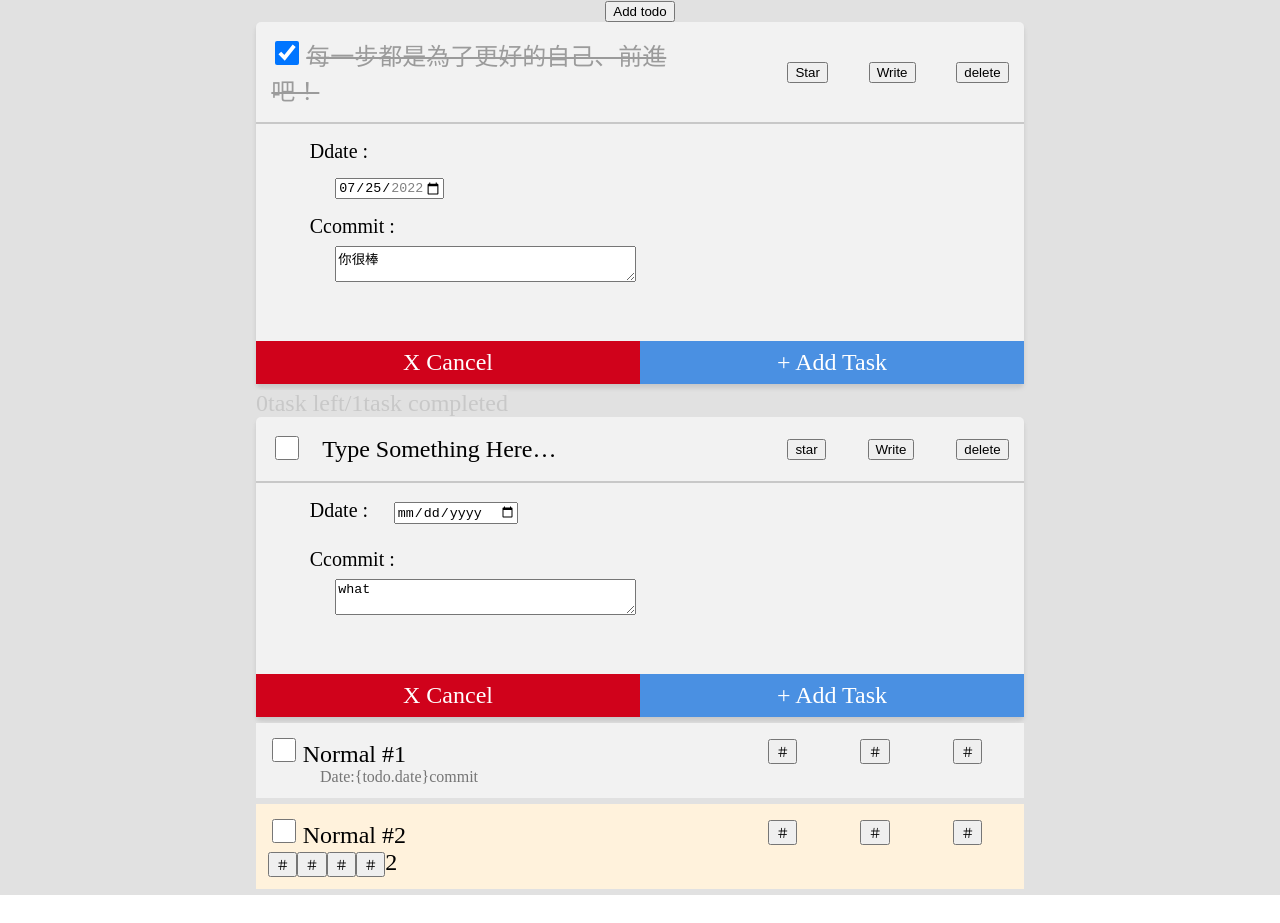
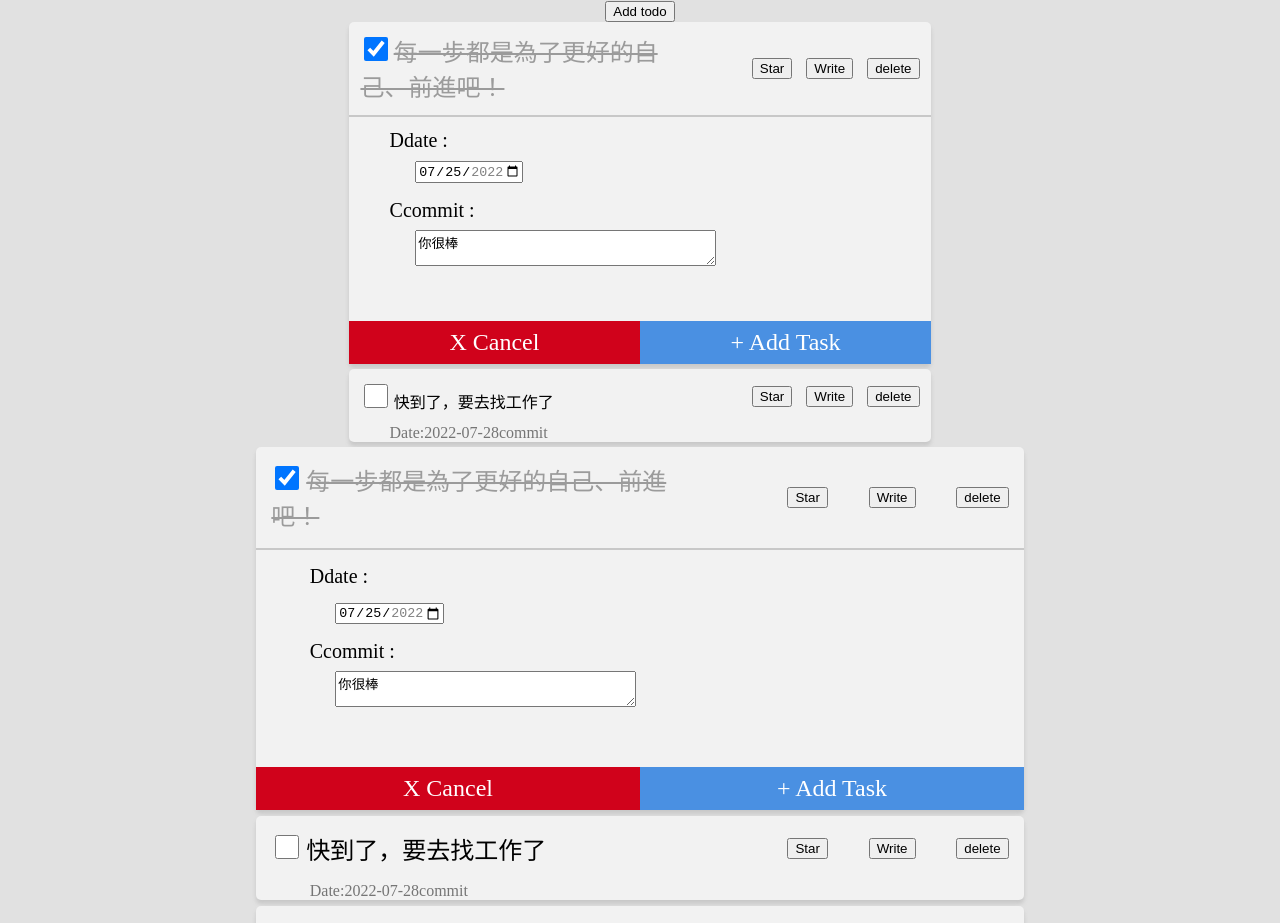
Before and after one commit to nstksean/reactTodoList, a React (Create React App) app: page / in a window 1280 px wide. Shown: the part 139-1062 px from the top of the page. Before the commit the page ends 1034 px from the top, so only its background shows below. Built offline with nearby package versions, Linux system fonts and the light colour scheme.

Commit message:
07/28 try to add TabNav

```diff
--- a/src/App.css
+++ b/src/App.css
@@ -47,7 +47,8 @@ form {
     margin: 0 30px 0 30px;
 }
 
-.filter:hover {
+.filter:hover,
+.filterActive {
     box-sizing: border-box;
     padding: 24px 0px 19px 0px;
     border-bottom: #00408B 5px solid;
@@ -320,3 +321,8 @@ input[type='checkbox'] {
     align-items: flex-start;
     background: #E1E1E1;
 }
+
+.tab {
+    width: 100%;
+    height: auto;
+}
--- a/src/App.js
+++ b/src/App.js
@@ -1,168 +1,7 @@
-
 
 import React, { useEffect, useState } from 'react';
 import './App.css';
-
-
-function TodoItem({
-    handleChangeTask,
-    className, todo, idx,
-    handleDeleteTodo,
-    handleChceckboxToggleIsDone,
-    handleToggleIsImportant,
-    handleAddTask,
-    handleDateSet,
-    handleToggleCancel,
-    handleToggleIsWrite,
-}) {
-    // const [input, setInput] = useState("")
-    const handleChceckboxChange = () => {
-        handleChceckboxToggleIsDone(todo.id)
-    }
-    const handleDeleteClick = () => {
-        handleDeleteTodo(todo.id)
-    }
-    const handleWriteClick = () => {
-        handleToggleIsWrite(todo.id)
-    }
-    const handleStarClick = () => {
-        handleToggleIsImportant(todo.id)
-    }
-    const getImportant = () => {
-        return todo.isImportant ? "checkedOpenTodoItem" : "openTodoItem";
-    }
-    const getDetail = () => {
-        return todo.isWrite ? "" : "hide"
-    }
-    const noDetail = () => {
-        return todo.isWrite ? "hide" : ""
-    }
-
-    // const showDetailDate = () => {
-    //     return todo.date !== "" ? "" : "hide"
-    // }
-    // const showDetailCommit = () => {
-    //     return todo.commit !== "" ? "" : "hide"
-    // }
-
-    const handleAddClick = () => {
-        // handleAddTask(todo.id)
-        // handleDateSet(todo.id)
-        //test
-        handleWriteClick()
-        // alert("Click Add|||=.=")
-
-    }
-    const handleCancelClick = () => {
-        handleToggleCancel(todo.id, todo.date, todo.commit)
-    }
-    const handleDateChange = (e) => {
-        handleDateSet(todo.id, e.target.value)
-    }
-
-
-    const handleCommitChange = (e) => {
-        handleChangeTask(todo.id, e.target.value)
-    }
-
-
-
-    return (
-
-        <div className="todoList">
-            <div className={getImportant()}>
-                <div className="openTodoCheckbox">
-                    <div className="checkLabel">
-                        <input type="checkbox" id={todo.id} checked={todo.isDone} onChange={handleChceckboxChange} />
-
-                        <label className="label"
-                            htmlFor={todo.id}
-                        >{todo.content}</label>
-                    </div>
-
-                    <div className="todoBtn">
-                        <button
-                            onClick={handleStarClick}
-                            className="btn_star">Star</button>
-                        <button
-                            onClick={handleWriteClick}
-                            className="btn_write">Write</button>
-                        <button
-                            onClick={handleDeleteClick}
-                            className="btn_delete">delete</button>
-                    </div>
-                </div>
-
-                <div className={getDetail() + " " + "openTodoDetail"}>
-                    <div className="labelContainer">
-                        <div className='faviconDate'>D </div>
-                        <label htmlFor="date">date :</label>
-                    </div>
-                    <div className='dateInput'>
-                        <input type="date"
-                            id="date"
-                            name="todo-date"
-                            value={todo.date}
-                            min="2022-03-24"
-                            max="2022-09-01"
-                            onChange={handleDateChange} />
-                    </div>
-                    <div className="labelContainer">
-                        <div className='faviconCommit'>C
-                        </div>
-                        <label htmlFor={todo.id}>commit :</label>
-                    </div>
-                    <div className='commitArea' >
-                        <textarea
-                            value={todo.commit}
-                            id={todo.id}
-                            name="commit"
-                            onChange={handleCommitChange}
-                            row={4}
-                            cols={35} /></div>
-                </div>
-                <div className={noDetail() + " " + "todoDetail"}>
-                    <span className="date" >
-                        {todo.date === ' ' || "" ? " " : "Date:"}</span>
-                    <span className="date">
-                        {todo.date === ' ' || "" ? " " : todo.date}</span>
-                    <span className="date">
-                        {todo.commit === ' ' || "" ? "" : "commit"}</span>
-                </div>
-
-                <div className={getDetail() + " " + 'todoDetailBtnContainer'}>
-                    <button className="cancel"
-                        onClick={handleCancelClick}>
-                        X Cancel
-                    </button>
-                    <button
-                        className="addTask"
-                        onClick={handleAddClick}>
-                        + Add Task
-                    </button>
-                </div>
-
-            </div>
-        </div >
-    );
-}
-
-
-
-function Status(countDoneTask, countLeftTask) {
-
-
-
-    return (
-        <div className='status'>
-            <div className='taskLeft'>{countLeftTask}task Left</div>
-            <div className='taskComplete'>{countDoneTask}task Completed</div>
-        </div>
-    )
-}
-
-
-
+import TodoItem from './TodoItem';
 
 function App() {
 
@@ -176,13 +15,15 @@ function App() {
             commit: '你很棒',
             date: '2022-07-25'
         },
-        // {
-        //     id: 2,
-        //     content: 'default 2',
-        //     isDone: true,
-        //     isWrite: false,
-        //     isImportant: false,
-        // }
+        {
+            id: 2,
+            content: '快到了，要去找工作了',
+            isDone: false,
+            isWrite: false,
+            isImportant: false,
+            commit: 'ＯＫ的',
+            date: '2022-07-28'
+        }
     ])
     const [value, setValue] = useState('')
 
@@ -307,7 +148,6 @@ function App() {
             0
         );
         setCountLT(lT)
-        console.log("countLeftTask", lT)
 
     }
 
@@ -317,25 +157,49 @@ function App() {
             0
         );
         setCountDT(dT)
-        console.log("countDoneTask", dT)
     }
-    const handleCountClick = () => {
+    useEffect((status) => {
         countDoneTask()
         countLeftTask()
-        // console.log(lt,dT)
+        hideIsDon()
+    })
+    const [status, setStatus] = useState("")
+
+    const handleTab1Click = () => {
+        setStatus("tab1")
     }
-
-    useEffect(() => {
-        countDoneTask()
-        countLeftTask()
-    })
+    const handleTab2Click = () => {
+        setStatus("tab2")
+    }
+    const handleTab3Click = () => {
+        hideIsDon()
+        console.log("tab3")
+    }
+    const hideIsDon = () => {
+        return todos.isDone ? "hide" : " "
+    }
+    // const getStatus = (status, show, setShow) => {
+    //     switch (status) {
+    //         case "tab1": return todo.map
+    //         case "tab2": return setShow("showDone")
+    //         case "tab3": return setShow("showNoDone")
+    //         default: setShow("showAll")
+    //     }
+    // }
 
     return (
         <div className="App">
+            {/* <TabNav /> */}
             <div className="navContainer">
-                <div className="filter">My Tasks</div>
-                <div className="filter">In Progress</div>
-                <div className="filter">Completed</div>
+                <div className="filter" onClick={handleTab1Click}
+                /*id={tab1}*/
+                >My Task</div>
+                <div className="filter" onClick={handleTab2Click}
+                // id={tab2}
+                >In Progress</div>
+                <div className="filter" onClick={handleTab3Click}
+                // id={tab3}
+                >Completed</div>
             </div>
             <form onSubmit={handleInputSubmit}>
                 <div className="input">
@@ -349,7 +213,7 @@ function App() {
                     <button onClick={handleInputSubmit}>Add todo</button>
                 </div>
             </form>
-
+            <div className={hideIsDon()}>
                 {todos.map((todo, idx) =>
                     <TodoItem
                         key={todo.id}
@@ -357,24 +221,63 @@ function App() {
                         idx={idx}
                         commit={todo.commit}
                         date={todo.date}
+                        isDone={todo.isDone}
                         handleChceckboxToggleIsDone={handleChceckboxToggleIsDone}
                         handleDeleteTodo={handleDeleteTodo}
                         handleToggleIsImportant={handleToggleIsImportant}
                         handleChangeTask={handleChangeTask}
                         handleDateChange={handleDateChange}
                         handleDateSet={handleDateSet}
-
+                        handleToggleIsWrite={handleToggleIsWrite}
+                        handleToggleCancel={handleToggleCancel}
+                    />)
+                }</div>
+            <div className='todoList'>
+                {todos.map((todo, idx) =>
+                    <TodoItem
+                        key={todo.id}
+                        todo={todo}
+                        idx={idx}
+                        commit={todo.commit}
+                        date={todo.date}
+                        isDone={todo.isDone}
+                        handleChceckboxToggleIsDone={handleChceckboxToggleIsDone}
+                        handleDeleteTodo={handleDeleteTodo}
+                        handleToggleIsImportant={handleToggleIsImportant}
+                        handleChangeTask={handleChangeTask}
+                        handleDateChange={handleDateChange}
+                        handleDateSet={handleDateSet}
                         handleToggleIsWrite={handleToggleIsWrite}
                         handleToggleCancel={handleToggleCancel}
                     />
-            )
-            }
+                )}</div>
+            <div className='todoList'>
+                {todos.map((todo, idx) =>
+                    <TodoItem
+                        key={todo.id}
+                        todo={todo}
+                        idx={idx}
+                        commit={todo.commit}
+                        date={todo.date}
+                        isDone={todo.isDone}
+                        handleChceckboxToggleIsDone={handleChceckboxToggleIsDone}
+                        handleDeleteTodo={handleDeleteTodo}
+                        handleToggleIsImportant={handleToggleIsImportant}
+                        handleChangeTask={handleChangeTask}
+                        handleDateChange={handleDateChange}
+                        handleDateSet={handleDateSet}
+                        handleToggleIsWrite={handleToggleIsWrite}
+                        handleToggleCancel={handleToggleCancel}
+                    />
+                )}</div>
+
+
             <div className='statusContainer'>
                 <div className='status'>
                     {countLT}task left/{countDT}task completed
                 </div>
             </div>
-
+            {/*
             <div className="todoList">
                 <div className="openTodoItem">
                     <div className="openTodoCheckbox">
@@ -477,7 +380,7 @@ function App() {
                     </div>
                 </div>
 
-            </div>
+            </div>*/}
 
         </div>
 
--- /dev/null
+++ b/src/TodoItem.js
@@ -0,0 +1,146 @@
+
+import './App.css';
+
+function TodoItem({
+    handleChangeTask,
+    className, todo, idx,
+    handleDeleteTodo,
+    handleChceckboxToggleIsDone,
+    handleToggleIsImportant,
+    handleAddTask,
+    handleDateSet,
+    handleToggleCancel,
+    handleToggleIsWrite,
+}) {
+    // const [input, setInput] = useState("")
+    const handleChceckboxChange = () => {
+        handleChceckboxToggleIsDone(todo.id)
+    }
+    const handleDeleteClick = () => {
+        handleDeleteTodo(todo.id)
+    }
+    const handleWriteClick = () => {
+        handleToggleIsWrite(todo.id)
+    }
+    const handleStarClick = () => {
+        handleToggleIsImportant(todo.id)
+    }
+    const getImportant = () => {
+        return todo.isImportant ? "checkedOpenTodoItem" : "openTodoItem";
+    }
+
+    const getDetail = () => {
+        return todo.isWrite ? "" : "hide"
+    }
+    const noDetail = () => {
+        return todo.isWrite ? "hide" : ""
+    }
+
+    // const showDetailDate = () => {
+    //     return todo.date !== "" ? "" : "hide"
+    // }
+    // const showDetailCommit = () => {
+    //     return todo.commit !== "" ? "" : "hide"
+    // }
+
+    const handleAddClick = () => {
+        // handleAddTask(todo.id)
+        // handleDateSet(todo.id)
+        //test
+        handleWriteClick()
+        // alert("Click Add|||=.=")
+
+    }
+    const handleCancelClick = () => {
+        handleToggleCancel(todo.id, todo.date, todo.commit)
+    }
+    const handleDateChange = (e) => {
+        handleDateSet(todo.id, e.target.value)
+    }
+
+
+    const handleCommitChange = (e) => {
+        handleChangeTask(todo.id, e.target.value)
+    }
+
+
+
+    return (
+
+        <div className="">
+            <div className={getImportant()}>
+                <div className="openTodoCheckbox">
+                    <div className="checkLabel">
+                        <input type="checkbox" id={todo.id} checked={todo.isDone} onChange={handleChceckboxChange} />
+                        <label className="label"
+                            htmlFor={todo.id}
+                        >{todo.content}</label>
+                    </div>
+
+                    <div className="todoBtn">
+                        <button
+                            onClick={handleStarClick}
+                            className="btn_star">Star</button>
+                        <button
+                            onClick={handleWriteClick}
+                            className="btn_write">Write</button>
+                        <button
+                            onClick={handleDeleteClick}
+                            className="btn_delete">delete</button>
+                    </div>
+                </div>
+
+                <div className={getDetail() + " " + "openTodoDetail"}>
+                    <div className="labelContainer">
+                        <div className='faviconDate'>D </div>
+                        <label htmlFor="date">date :</label>
+                    </div>
+                    <div className='dateInput'>
+                        <input type="date"
+                            id="date"
+                            name="todo-date"
+                            value={todo.date}
+                            min="2022-03-24"
+                            max="2022-09-01"
+                            onChange={handleDateChange} />
+                    </div>
+                    <div className="labelContainer">
+                        <div className='faviconCommit'>C
+                        </div>
+                        <label htmlFor={todo.id}>commit :</label>
+                    </div>
+                    <div className='commitArea' >
+                        <textarea
+                            value={todo.commit}
+                            id={todo.id}
+                            name="commit"
+                            onChange={handleCommitChange}
+                            row={4}
+                            cols={35} /></div>
+                </div>
+                <div className={noDetail() + " " + "todoDetail"}>
+                    <span className="date" >
+                        {todo.date === ' ' || "" ? " " : "Date:"}</span>
+                    <span className="date">
+                        {todo.date === ' ' || "" ? " " : todo.date}</span>
+                    <span className="date">
+                        {todo.commit === ' ' || "" ? "" : "commit"}</span>
+                </div>
+
+                <div className={getDetail() + " " + 'todoDetailBtnContainer'}>
+                    <button className="cancel"
+                        onClick={handleCancelClick}>
+                        X Cancel
+                    </button>
+                    <button
+                        className="addTask"
+                        onClick={handleAddClick}>
+                        + Add Task
+                    </button>
+                </div>
+
+            </div>
+        </div >
+    );
+}
+export default TodoItem;
--- a/src/index.js
+++ b/src/index.js
@@ -2,6 +2,7 @@ import React from 'react';
 import ReactDOM from 'react-dom/client';
 import './index.css';
 import App from './App';
+import reportWebVitals from './reportWebVitals';
 
 const root = ReactDOM.createRoot(document.getElementById('root'));
 root.render(
@@ -9,3 +10,8 @@ root.render(
     <App />
   </React.StrictMode>
 );
+
+// If you want to start measuring performance in your app, pass a function
+// to log results (for example: reportWebVitals(console.log))
+// or send to an analytics endpoint. Learn more: https://bit.ly/CRA-vitals
+reportWebVitals();
--- /dev/null
+++ b/src/reportWebVitals.js
@@ -0,0 +1,13 @@
+const reportWebVitals = onPerfEntry => {
+  if (onPerfEntry && onPerfEntry instanceof Function) {
+    import('web-vitals').then(({ getCLS, getFID, getFCP, getLCP, getTTFB }) => {
+      getCLS(onPerfEntry);
+      getFID(onPerfEntry);
+      getFCP(onPerfEntry);
+      getLCP(onPerfEntry);
+      getTTFB(onPerfEntry);
+    });
+  }
+};
+
+export default reportWebVitals;
```
Also changed, not shown: src/TabContent.js (added, +10 -0 lines), src/TabNav.js (added, +36 -0 lines), src/TabNavItem.js (added, +14 -0 lines). Lines whose indentation alone changed are shown as unchanged.
